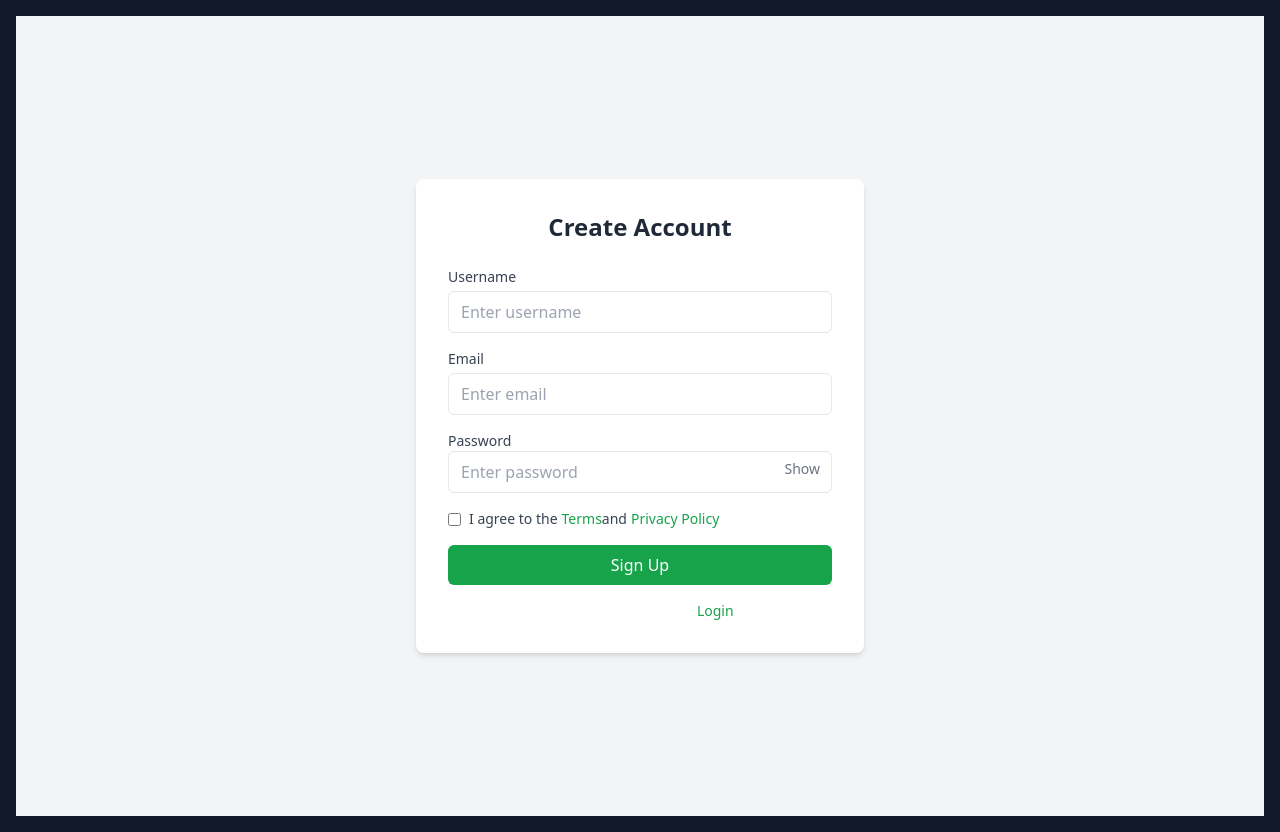
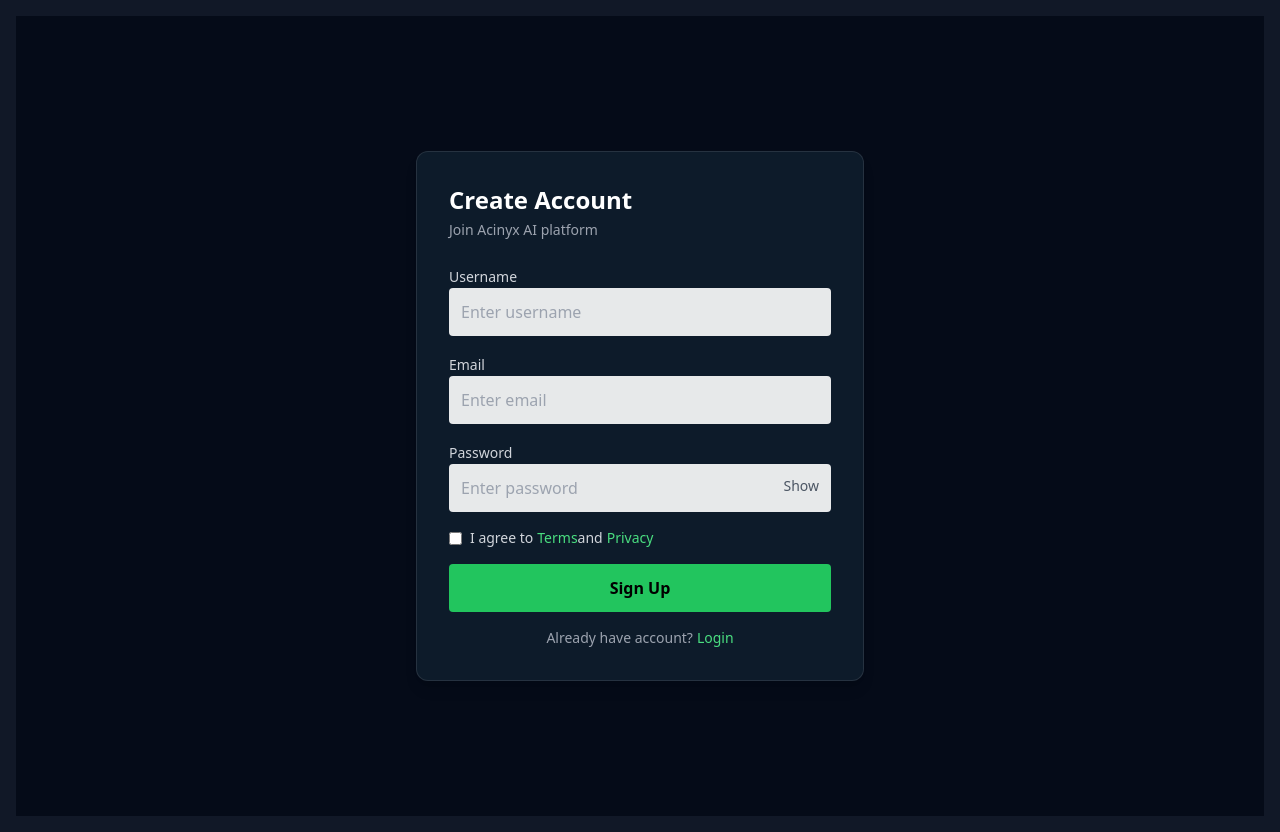
Before and after one commit to Acinyx-ai/acinyx-frontend, a React (Vite) app: page /signup in a window 1280 px wide. Built offline with nearby package versions, Linux system fonts and the light colour scheme.

Commit message:
Restore dark signup UI

```diff
--- a/src/pages/Signup.jsx
+++ b/src/pages/Signup.jsx
@@ -20,35 +20,47 @@
 
 
   useEffect(() => {
+
     const token = localStorage.getItem("acinyx_token");
+
     if (token) navigate("/dashboard");
+
   }, [navigate]);
 
 
+
   function update(e) {
-    setForm({ ...form, [e.target.name]: e.target.value });
+
+    setForm({
+      ...form,
+      [e.target.name]: e.target.value
+    });
+
   }
+
 
 
   function validate() {
 
     if (!form.username || !form.email || !form.password)
-      return "All fields are required";
+      return "All fields required";
 
     if (form.username.length < 3)
       return "Username must be at least 3 characters";
 
     if (!form.email.includes("@"))
-      return "Enter valid email";
+      return "Invalid email";
 
     if (form.password.length < 6)
       return "Password must be at least 6 characters";
 
     if (!accepted)
-      return "Accept Terms and Privacy Policy";
+      return "Accept Terms first";
 
     return null;
+
   }
+
 
 
   async function submit(e) {
@@ -58,8 +70,10 @@
     const validationError = validate();
 
     if (validationError) {
+
       setError(validationError);
       return;
+
     }
 
     setLoading(true);
@@ -68,17 +82,23 @@
     try {
 
       const res = await fetch(`${API}/signup`, {
+
         method: "POST",
+
         headers: {
           "Content-Type": "application/json"
         },
+
         body: JSON.stringify(form),
+
       });
+
 
       const data = await res.json();
 
       if (!res.ok)
         throw new Error(data.detail || "Signup failed");
+
 
       navigate("/login");
 
@@ -102,85 +122,131 @@
 
   return (
 
-<div className="min-h-screen flex items-center justify-center bg-gray-100">
+
+<div className="min-h-screen flex items-center justify-center bg-[#050b18] text-white">
+
+
 
 <form
+
 onSubmit={submit}
-className="bg-white p-8 rounded-lg shadow-md w-full max-w-md"
+
+className="w-full max-w-md p-8 bg-[#0d1b2a] rounded-xl shadow-lg border border-white/10"
+
 >
 
 
-<h2 className="text-2xl font-bold mb-6 text-center text-gray-800">
+
+<h1 className="text-2xl font-bold mb-1">
 
 Create Account
 
-</h2>
+</h1>
+
+
+<p className="text-sm text-gray-400 mb-6">
+
+Join Acinyx AI platform
+
+</p>
+
 
 
 
 {/* Username */}
 
-<label className="block text-sm font-medium text-gray-700">
+<label className="text-sm text-gray-300">
 
 Username
 
 </label>
 
+
 <input
+
 name="username"
+
 value={form.username}
+
 onChange={update}
-className="w-full mt-1 mb-4 px-3 py-2 border rounded-md focus:outline-none focus:ring-2 focus:ring-green-500"
+
+className="w-full p-3 mb-4 rounded bg-white/90 text-black outline-none focus:ring-2 focus:ring-green-500"
+
 placeholder="Enter username"
+
 />
+
+
 
 
 
 {/* Email */}
 
-<label className="block text-sm font-medium text-gray-700">
+<label className="text-sm text-gray-300">
 
 Email
 
 </label>
 
+
 <input
+
 name="email"
+
 type="email"
+
 value={form.email}
+
 onChange={update}
-className="w-full mt-1 mb-4 px-3 py-2 border rounded-md focus:outline-none focus:ring-2 focus:ring-green-500"
+
+className="w-full p-3 mb-4 rounded bg-white/90 text-black outline-none focus:ring-2 focus:ring-green-500"
+
 placeholder="Enter email"
+
 />
+
 
 
 
 
 {/* Password */}
 
-<label className="block text-sm font-medium text-gray-700">
+<label className="text-sm text-gray-300">
 
 Password
 
 </label>
 
 
+
 <div className="relative mb-4">
 
 <input
+
 type={showPassword ? "text" : "password"}
+
 name="password"
+
 value={form.password}
+
 onChange={update}
-className="w-full px-3 py-2 border rounded-md focus:outline-none focus:ring-2 focus:ring-green-500"
+
+className="w-full p-3 rounded bg-white/90 text-black outline-none focus:ring-2 focus:ring-green-500"
+
 placeholder="Enter password"
+
 />
 
 
+
 <button
+
 type="button"
+
 onClick={() => setShowPassword(!showPassword)}
-className="absolute right-3 top-2 text-sm text-gray-500"
+
+className="absolute right-3 top-3 text-sm text-gray-600"
+
 >
 
 {showPassword ? "Hide" : "Show"}
@@ -192,24 +258,35 @@
 
 
 
+
+
 {/* Terms */}
 
-<label className="flex items-center gap-2 mb-4 text-sm text-gray-700">
+<div className="flex items-start gap-2 mb-4 text-sm text-gray-300">
 
 <input
+
 type="checkbox"
+
 checked={accepted}
+
 onChange={(e) => setAccepted(e.target.checked)}
+
+className="mt-1"
+
 />
 
 
 <span>
 
-I agree to the
+I agree to
 
 <Link
+
 to="/terms"
-className="text-green-600 ml-1"
+
+className="text-green-400 ml-1"
+
 >
 
 Terms
@@ -219,17 +296,23 @@
 and
 
 <Link
+
 to="/privacy"
-className="text-green-600 ml-1"
+
+className="text-green-400 ml-1"
+
 >
 
-Privacy Policy
+Privacy
 
 </Link>
 
 </span>
 
-</label>
+</div>
+
+
+
 
 
 
@@ -238,7 +321,7 @@
 
 {error && (
 
-<p className="text-red-500 mb-3 text-sm">
+<p className="text-red-400 text-sm mb-3">
 
 {error}
 
@@ -254,9 +337,17 @@
 {/* Button */}
 
 <button
+
 type="submit"
+
 disabled={loading}
-className="w-full bg-green-600 text-white py-2 rounded-md hover:bg-green-700 transition"
+
+className={`w-full py-3 font-bold rounded transition ${
+loading
+? "bg-gray-500"
+: "bg-green-500 hover:bg-green-600 text-black"
+}`}
+
 >
 
 {loading ? "Creating..." : "Sign Up"}
@@ -267,13 +358,17 @@
 
 
 
-<p className="text-sm mt-4 text-center">
+
+<p className="text-sm text-gray-400 mt-4 text-center">
 
 Already have account?
 
 <Link
+
 to="/login"
-className="text-green-600 ml-1"
+
+className="text-green-400 ml-1"
+
 >
 
 Login
@@ -284,7 +379,10 @@
 
 
 
+
+
 </form>
+
 
 </div>
 
```
